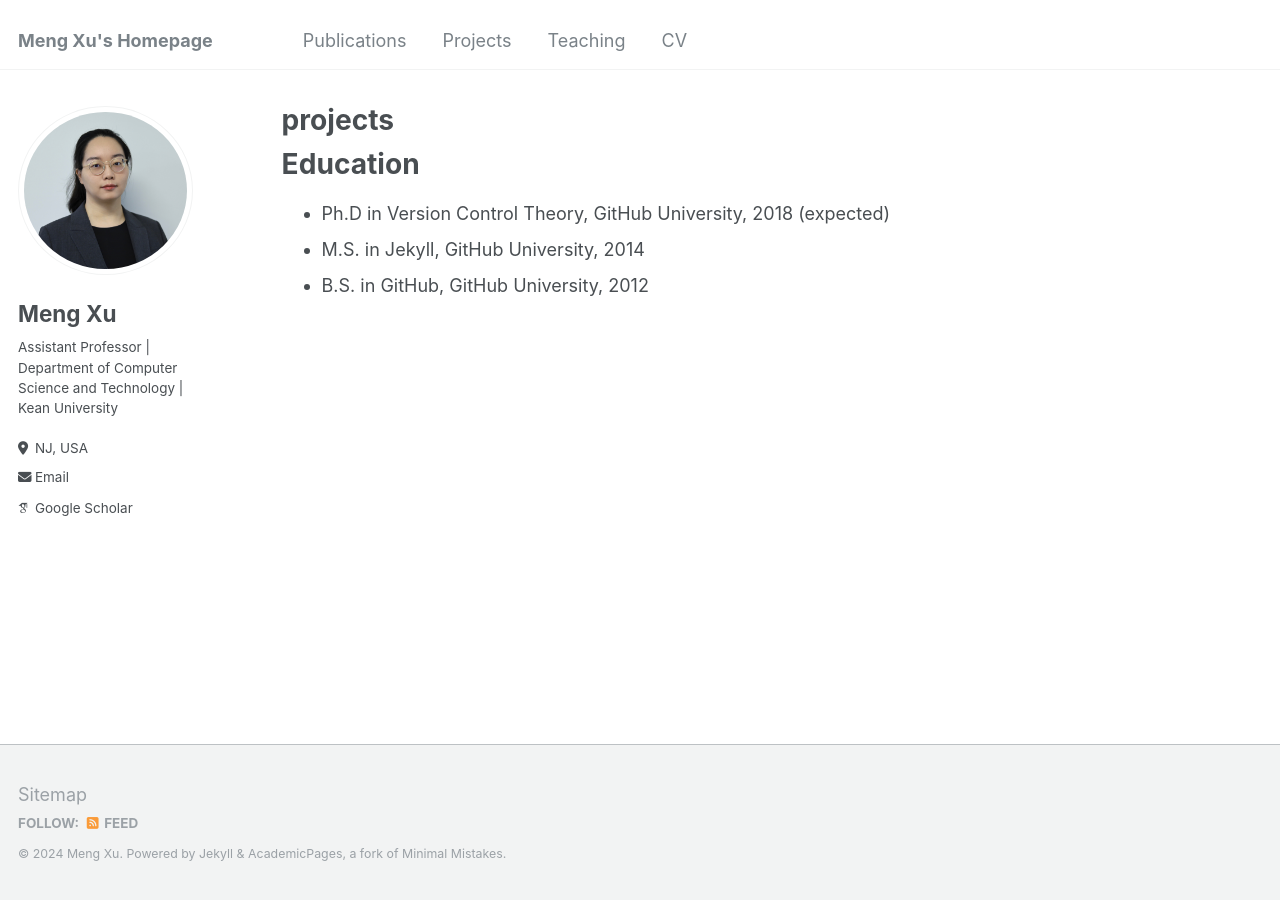
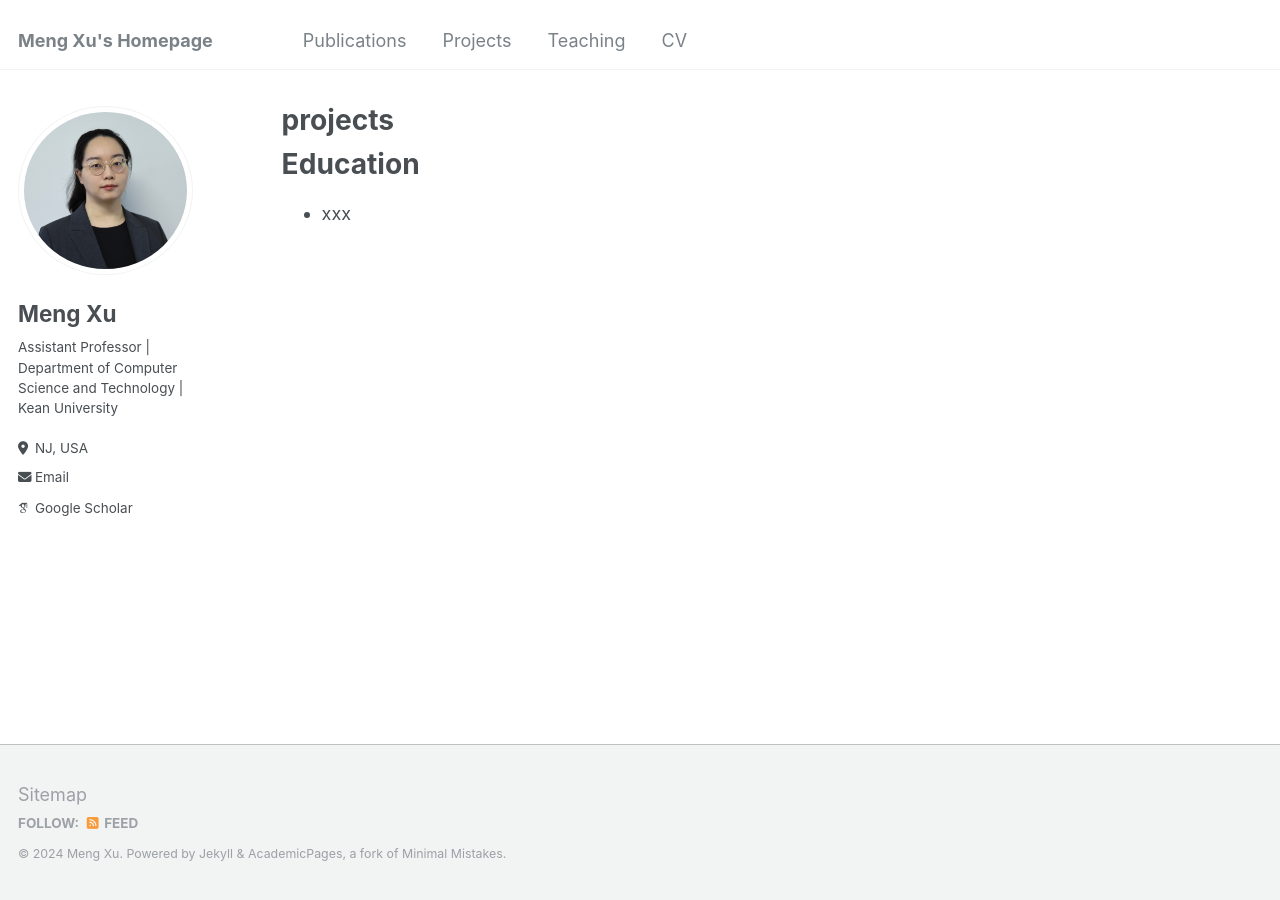
Before and after one commit to MengXu0201/mengxu0201.github.io, a Jekyll site: the page built from _pages/projects.md, in a window 1280 px wide. Built offline with Jekyll 4.4.1, drawn with Linux system fonts in a browser that asks for light colours; some web fonts are replaced.

Commit message:
Update projects.md

```diff
--- a/_pages/projects.md
+++ b/_pages/projects.md
@@ -11,6 +11,4 @@ redirect_from:
 
 Education
 ======
-* Ph.D in Version Control Theory, GitHub University, 2018 (expected)
-* M.S. in Jekyll, GitHub University, 2014
-* B.S. in GitHub, GitHub University, 2012
+* xxx
```
